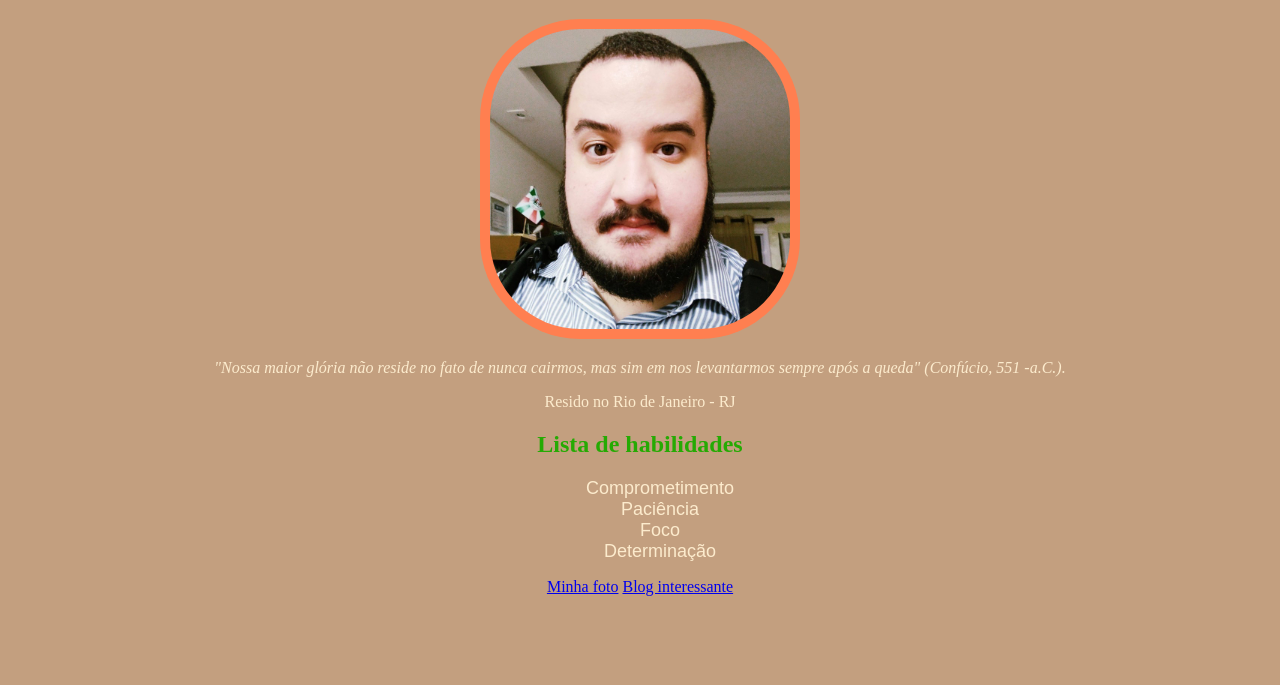
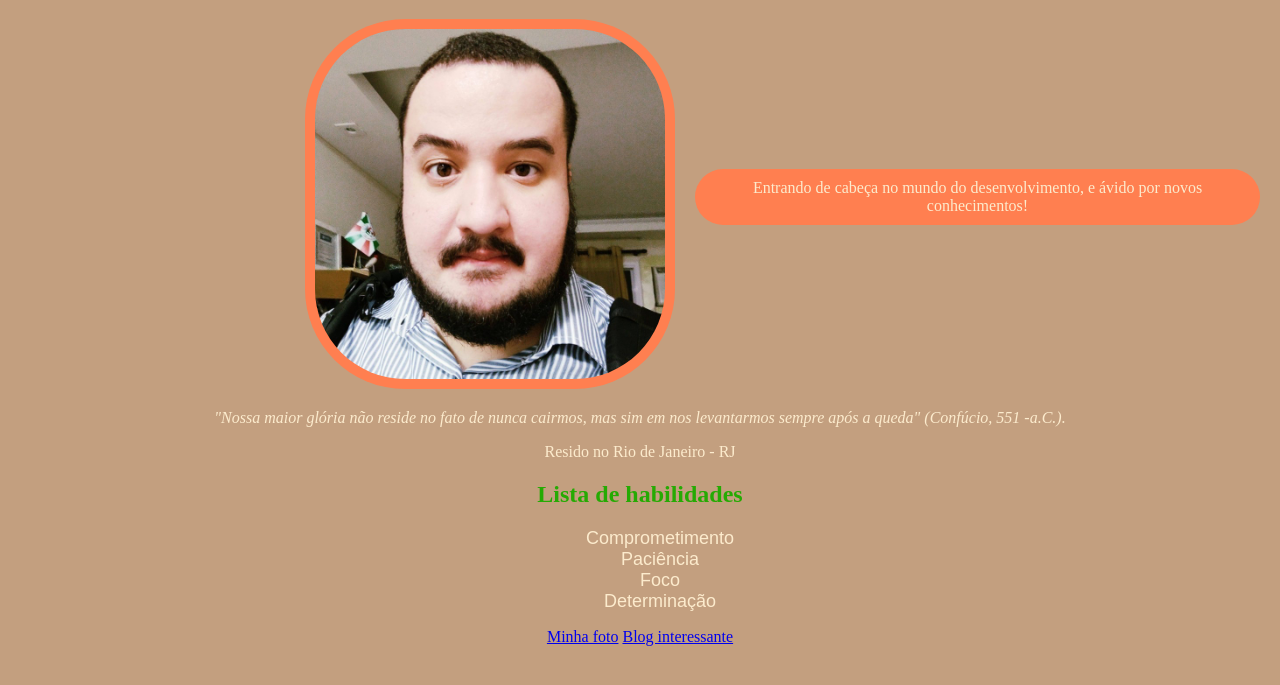
Before and after one commit to brunomessiasf/brunomessiasf.github.io, a plain HTML site: page Portfolio/portfolio.html in a window 1280 px wide. Shown: the part 91-776 px from the top of the page. Drawn offline with Linux system fonts and the light colour scheme.

Commit message:
Foto e descrição lado a lado

```diff
--- a/Portfolio/portfolio.html
+++ b/Portfolio/portfolio.html
@@ -11,7 +11,8 @@
  <header><a href="#sobre-mim">Sobre mim</a>
   <a href="#pagina">Página que eu gosto</a>
   <h1 class="meuNome">Bruno Messias Flores</h1>
-  <img src="fotobruno.jpeg" alt="Foto de Bruno Messias Flores" id="foto" width="300px">
+  <img src="fotobruno.jpeg" alt="Foto de Bruno Messias Flores" id="foto" width="350px">
+  <p class="descricao">Entrando de cabeça no mundo do desenvolvimento, e ávido por novos conhecimentos!</p>
   <p><em>"Nossa maior glória não reside no fato de nunca cairmos, mas sim em nos levantarmos sempre após a queda" (Confúcio, 551 -a.C.).</em> </p>
 </header>
   <main><p>Resido no Rio de Janeiro - RJ</p>
--- a/Portfolio/style.css
+++ b/Portfolio/style.css
@@ -10,6 +10,19 @@
     border-radius: 100px;
     padding: 10px;
     background-color: coral;
+    margin-left: -300px;
+
+}
+.descricao {
+    display: inline-block;
+    color: #fcebcd;
+    padding: 10px;
+    border-radius: 100px;
+    background-color: coral;
+    margin: 20px;
+    border-color: coral;
+    position: absolute;
+    top: 30%
 
 }
 
```
